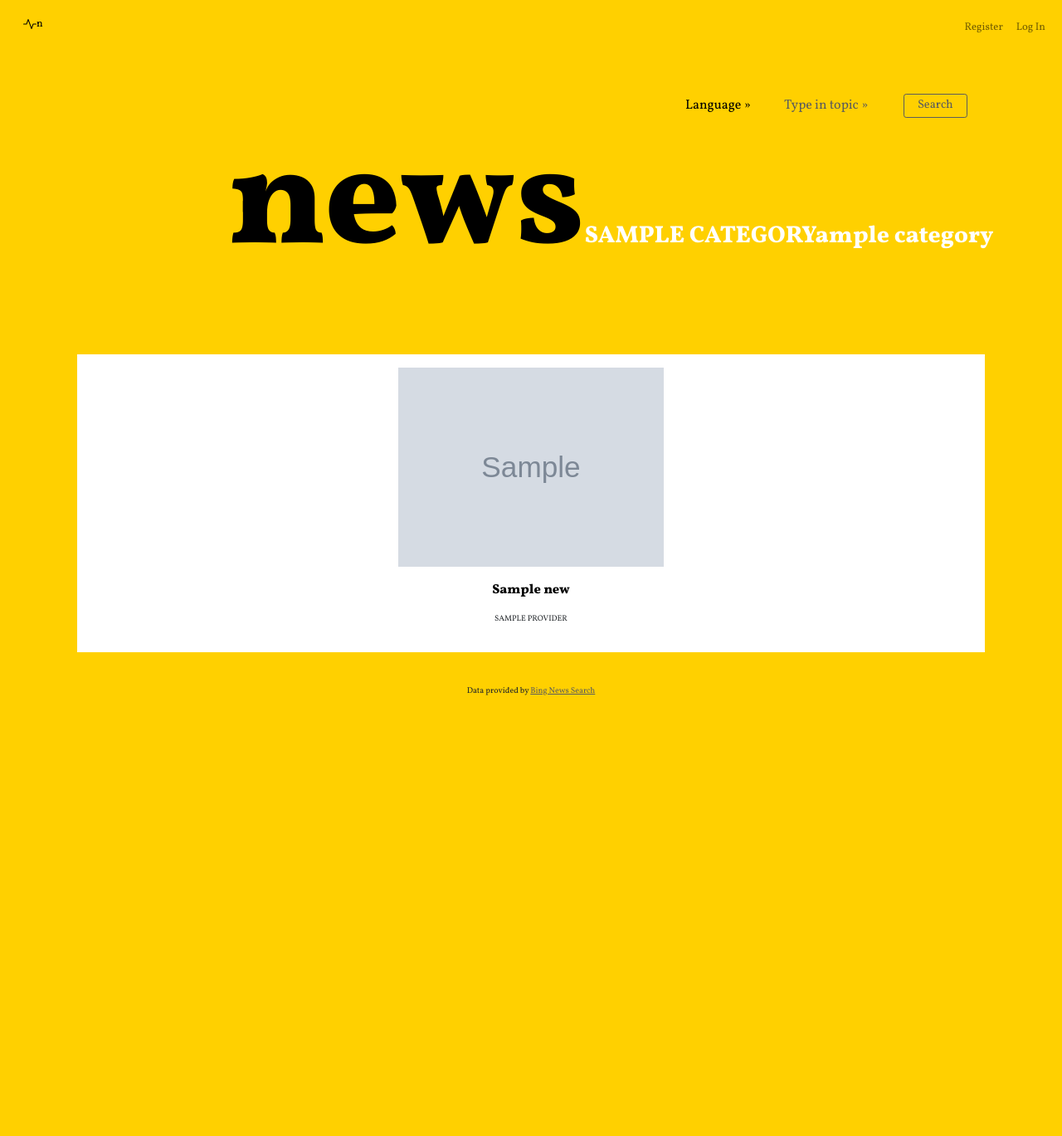
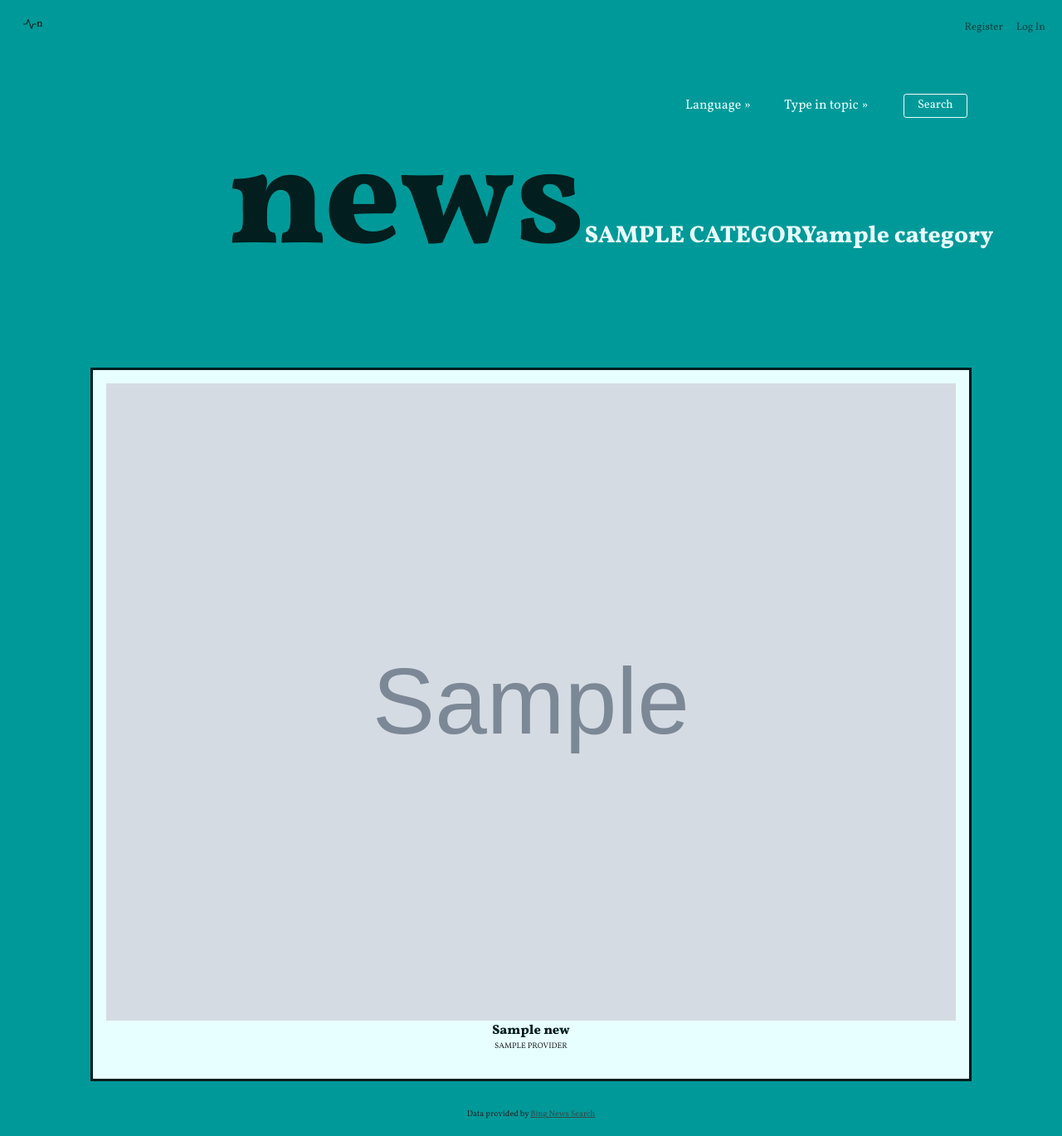
Before and after one commit to Renatableao/Final_Project, a Flask app: template templates/news.html in a window 1280 px wide. Shown: the whole page at 83% size. Before the commit the page ends 838 px from the top, so only its background shows below. Run offline with Flask 2, Linux system fonts and the light colour scheme; the template is opened without the code that fills it: most values are stand-ins (such as "Sample title", 1, 10 or a date in 2020); grey boxes marked "Sample" are stand-in pictures.

Commit message:
Change color scheme

```diff
--- a/helpers.py
+++ b/helpers.py
@@ -9,7 +9,7 @@ def search(country, category):
 	try:
 		url = "https://bing-news-search1.p.rapidapi.com/news/search"
 
-		querystring = {"q": category,"sortBy":"date","cc": country,"freshness":"Week","originalImg":"true","textFormat":"Raw","safeSearch":"Strict"}
+		querystring = {"q": category,"sortBy":"date","cc": country,"freshness":"Month","originalImg":"true","textFormat":"Raw","safeSearch":"Strict"}
 
 		headers = {
 				"X-BingApis-SDK": "true",
--- a/static/styles.css
+++ b/static/styles.css
@@ -1,3 +1,20 @@
+/*
+:root {
+  --first_color: white;
+  --second_color: black;
+  --third_color: #ffd000;
+  --fourth_color: #5c5c5c
+}
+*/
+
+:root {
+  --first_color: #e8ffff;
+  --second_color: #021e1e;
+  --third_color: #009999;
+  --fourth_color: #314b4b;
+}
+
+
 /*Reset*/
 * {
   margin: 0;
@@ -6,38 +23,40 @@
   text-decoration: none;
 }
 
-
-
 html {
   height: 100vh;
+  scroll-behavior: smooth;
 }
 
+input {
+  caret-color: var(--first_color);
+}
 /*Navigation Menu*/
 .nav-link {
-  color: black;
+  color: var(--second_color);
   font-size: 0.8rem;
 }
 
 .nav-link:hover {
-  color: black;
+  color: var(--second_color);
 }
 
 #nav {
   position: relative;
   font-size: 0.9rem;
-  color: black;
+  color: var(--second_color);
 }
 
 .alert {
   font-size: 0.9rem;
-  color: black;
+  color: var(--second_color);
 }
 
 /*Body*/
 body {
   height: 100vh;
   font-family: 'Vollkorn', serif;
-  background-color:#ffd000;
+  background-color: var(--third_color);
 }
 
 main {
@@ -64,7 +83,7 @@ main {
 /*Main title*/
 .title span {
   text-align: center;
-  color: white;
+  color: var(--first_color);
   font-size: 1.8rem;
 }
 
@@ -74,7 +93,7 @@ main {
   font-weight: bold;
   margin-left: 12rem;
   margin-bottom: 0;
-  color: black;
+  color: var(--second_color);
 }
 
 /*Search parameters*/
@@ -86,7 +105,7 @@ main {
 }
 
 #input_category::placeholder {
-  color: #5c5c5c;
+  color: var(--first_color);
 }
 
 #input_category:focus {
@@ -94,12 +113,12 @@ main {
 }
 
 #input_category:-webkit-autofill:focus {
-  -webkit-text-fill-color: black;
+  -webkit-text-fill-color: var(--second_color);
   transition: background-color 5000s ease-in-out 0s;
 }
 
 #input_category:-webkit-autofill {
-  -webkit-text-fill-color: black;
+  -webkit-text-fill-color: var(--second_color);
   transition: background-color 5000s ease-in-out 0s;
 }
 
@@ -110,7 +129,7 @@ main {
 }
 
 .search_param {
-  background:#ffd000;
+  background:var(--third_color);
   display: flex;
   align-items: center;
   justify-content: center;
@@ -137,12 +156,12 @@ li > a:after { content: ' »'; }
 
 li > a:only-child:after { content: ''; }
 
-#select_language, #select_category {
-  color:black;
+#select_language {
+  color: var(--first_color);
 }
 
-#select_language:hover, #category:hover {
-  color: black;
+#select_language:hover {
+  color: var(--first_color);
 }
 
 /*Dropdwon Menu*/
@@ -150,29 +169,29 @@ li > a:only-child:after { content: ''; }
   padding:1rem;
   display:inline-block;
   text-decoration:none;
-  }
+}
 
 .search_param ul li ul {
   display:none;
   position:absolute;
   left:0;
-  background:#ffd000;
+  background:var(--third_color);
   float:left;
-  border-top: 0.1px solid black;
+  border-top: 0.1px solid var(--second_color);
 }
 
-.language, .category {
-  color:#5c5c5c;
+.language {
+  color: var(--second_color);
   font-size: 0.8rem;
 }
 
-.language:hover, .category:hover {
+.language:hover {
   opacity: 20%;
 }
 
 .search_param ul li ul li {
   width:100%;
-  border-bottom:0.1px dashed #5c5c5c;
+  border-bottom:0.1px dashed var(--second_color);
 }
 
 .search_param ul li ul li:last-child {
@@ -190,27 +209,22 @@ li > a:only-child:after { content: ''; }
   font-size: 0.9rem;
   border-radius: 0.2rem;
   background-color: transparent;
-  color: #5c5c5c;
-  border-color: #5c5c5c ;
+  color: var(--first_color);
+  border-color: var(--first_color);
   transition: 1s;
   padding: 0rem 1rem;
 }
 
 #submit:hover {
-  background-color:black;
-  color: white;
+  background-color: var(--fourth_color);
+  color: var(--first_color);
 }
 
 /*List of search results*/
-.results {
-  display: flex;
-  flex-direction: column;
-}
-
 .box_list {
   position: relative;
   margin: 23rem auto 0 auto;
-  background-color: white;
+
   height: 100%;
   width: 98%;
   flex-direction: column;
@@ -220,20 +234,21 @@ li > a:only-child:after { content: ''; }
 .news_list {
   display: grid;
   grid-template-columns: repeat(auto-fit, minmax(20rem, 1fr));
-
 }
 
 .new_container {
-  padding: 1rem 2rem;
+  padding: 1rem;
   display: flex;
   flex-direction: column;
   align-items: center;
-  gap: 1rem;
+  margin: 1rem;
+  background-color: var(--first_color);
+  border: solid var(--second_color);
 }
 
 .new_container a {
   text-decoration: none;
-  color: black;
+  color: var(--second_color);
   font-weight: bold;
   cursor: pointer;
   text-align: center;
@@ -252,7 +267,8 @@ li > a:only-child:after { content: ''; }
 }
 
 .new_container img {
-  width: 20rem;
+  width: 100%;
+  height: auto;
 }
 
 /*Footer*/
@@ -262,10 +278,10 @@ footer {
   height:50px;
   clear: both;
   margin-top: -50px;
-  background-color: #ffd000;
+  background-color: var(--third_color);
   padding-top: 1rem;
 }
 
 footer a {
-  color: #5c5c5c;
+  color: var(--fourth_color);
 }
--- a/templates/layout.html
+++ b/templates/layout.html
@@ -52,7 +52,7 @@
 
         {% if get_flashed_messages() %}
             <header>
-                <div class="alert alert-warning  mb-0 text-center" role="alert">
+                <div class="alert alert-info mb-0 text-center" role="alert">
                     {{ get_flashed_messages() | join(" ") }}
                 </div>
             </header>
```
